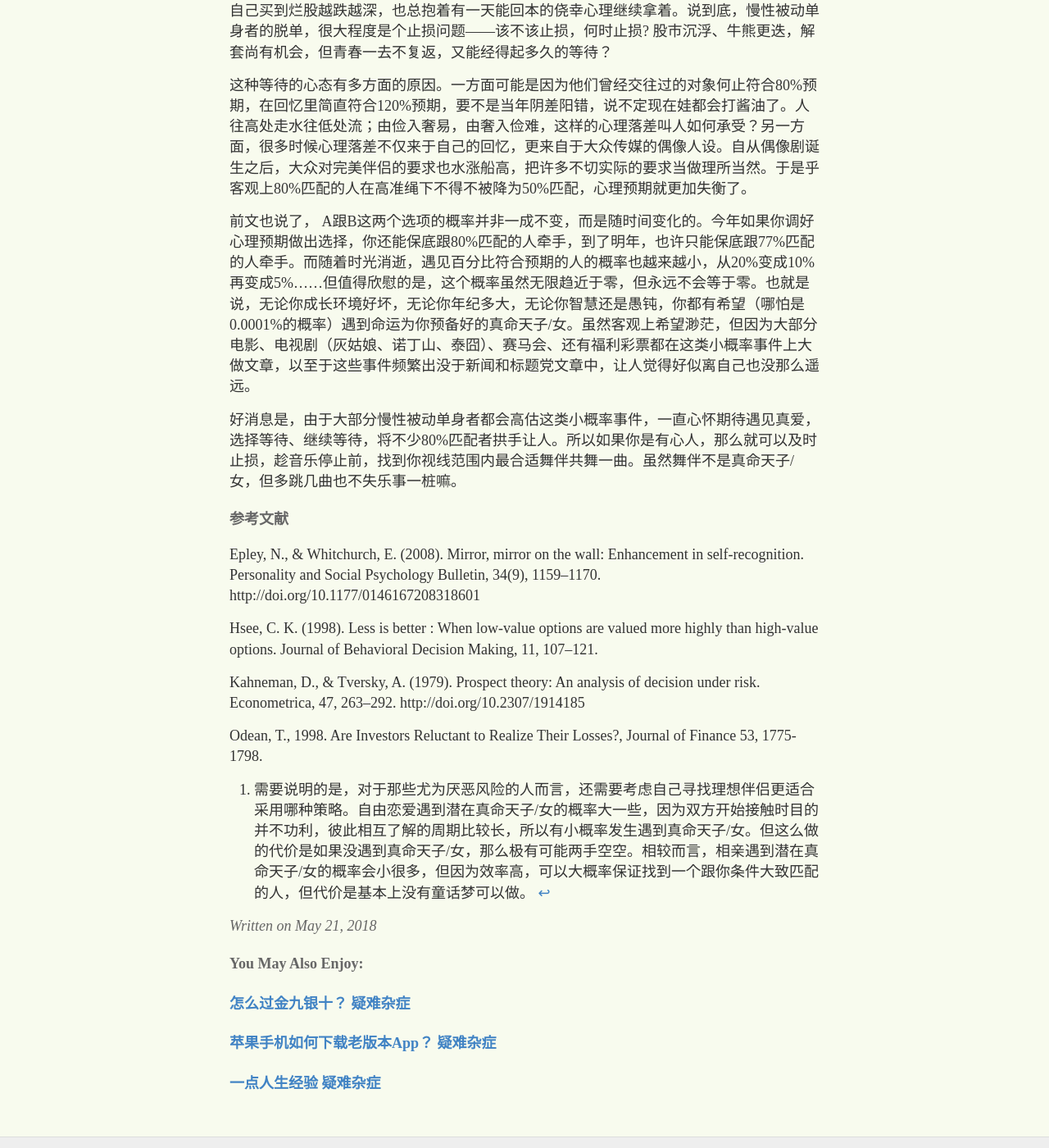
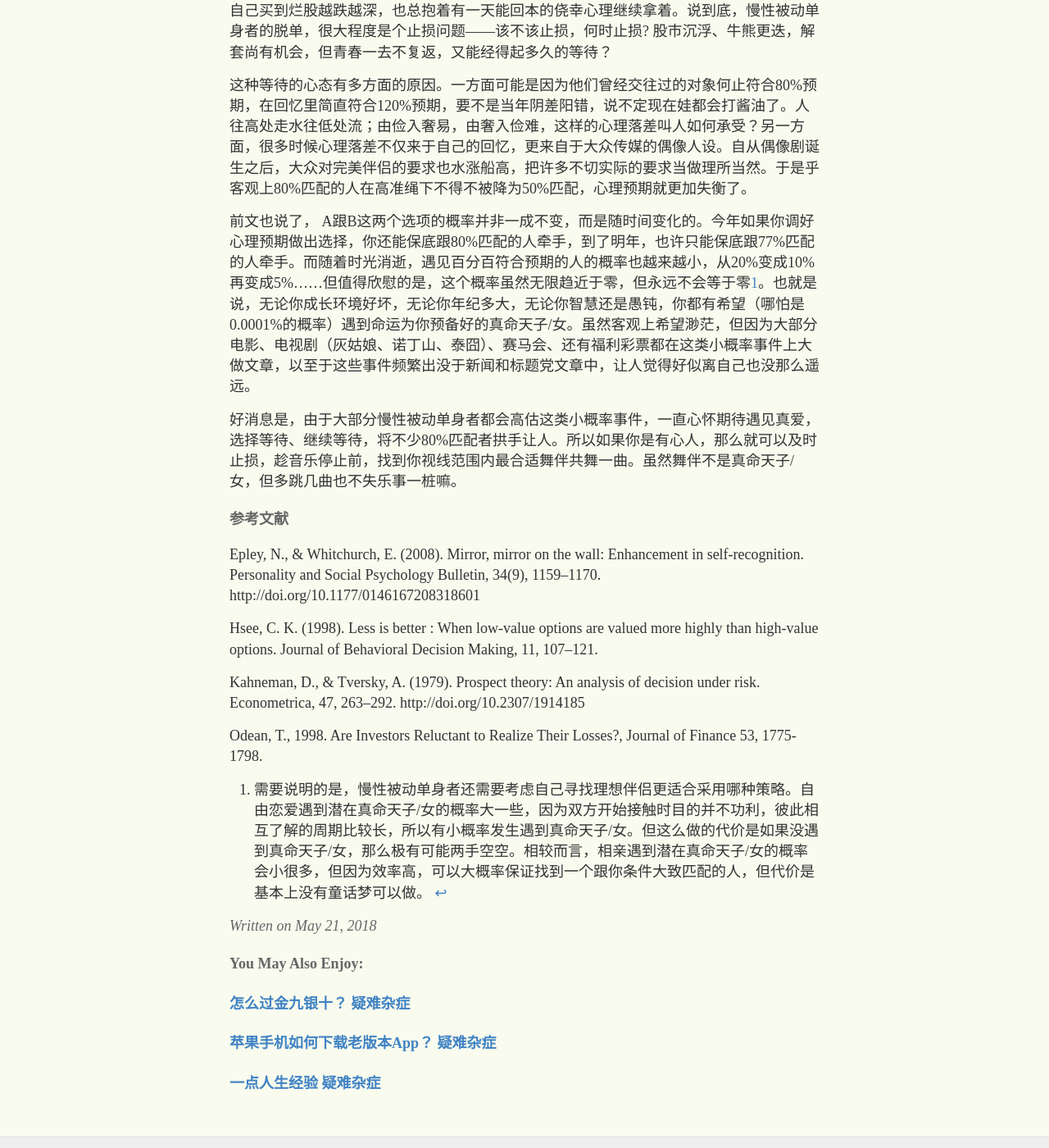
Before and after one commit to yihanxu/yihanxu.github.io, a Jekyll site: the page built from _posts/2018-5-21-chronic-single-stop-loss-limit.md, in a window 1280 px wide and 1400 px high, scrolled down 3122 px. Shown: the whole window at 82% size. Built offline with Jekyll 4.4.1, drawn with Linux system fonts in a browser that asks for light colours; comment, search, counter and statistics services are not loaded; some of the changed text lies outside the part shown.

Commit message:
revision

```diff
--- a/_posts/2018-5-21-chronic-single-stop-loss-limit.md
+++ b/_posts/2018-5-21-chronic-single-stop-loss-limit.md
@@ -50,11 +50,11 @@ Hsee在1998年做过一个有趣的实验。他拿着一张冰激凌的图片问
 
 这种等待的心态有多方面的原因。一方面可能是因为他们曾经交往过的对象何止符合80%预期，在回忆里简直符合120%预期，要不是当年阴差阳错，说不定现在娃都会打酱油了。人往高处走水往低处流；由俭入奢易，由奢入俭难，这样的心理落差叫人如何承受？另一方面，很多时候心理落差不仅来于自己的回忆，更来自于大众传媒的偶像人设。自从偶像剧诞生之后，大众对完美伴侣的要求也水涨船高，把许多不切实际的要求当做理所当然。于是乎客观上80%匹配的人在高准绳下不得不被降为50%匹配，心理预期就更加失衡了。
 
-前文也说了， A跟B这两个选项的概率并非一成不变，而是随时间变化的。今年如果你调好心理预期做出选择，你还能保底跟80%匹配的人牵手，到了明年，也许只能保底跟77%匹配的人牵手。而随着时光消逝，遇见百分比符合预期的人的概率也越来越小，从20%变成10%再变成5%……但值得欣慰的是，这个概率虽然无限趋近于零，但永远不会等于零。也就是说，无论你成长环境好坏，无论你年纪多大，无论你智慧还是愚钝，你都有希望（哪怕是0.0001%的概率）遇到命运为你预备好的真命天子/女。虽然客观上希望渺茫，但因为大部分电影、电视剧（灰姑娘、诺丁山、泰囧）、赛马会、还有福利彩票都在这类小概率事件上大做文章，以至于这些事件频繁出没于新闻和标题党文章中，让人觉得好似离自己也没那么遥远。
+前文也说了， A跟B这两个选项的概率并非一成不变，而是随时间变化的。今年如果你调好心理预期做出选择，你还能保底跟80%匹配的人牵手，到了明年，也许只能保底跟77%匹配的人牵手。而随着时光消逝，遇见百分百符合预期的人的概率也越来越小，从20%变成10%再变成5%……但值得欣慰的是，这个概率虽然无限趋近于零，但永远不会等于零[^1]。也就是说，无论你成长环境好坏，无论你年纪多大，无论你智慧还是愚钝，你都有希望（哪怕是0.0001%的概率）遇到命运为你预备好的真命天子/女。虽然客观上希望渺茫，但因为大部分电影、电视剧（灰姑娘、诺丁山、泰囧）、赛马会、还有福利彩票都在这类小概率事件上大做文章，以至于这些事件频繁出没于新闻和标题党文章中，让人觉得好似离自己也没那么遥远。
 
 好消息是，由于大部分慢性被动单身者都会高估这类小概率事件，一直心怀期待遇见真爱，选择等待、继续等待，将不少80%匹配者拱手让人。所以如果你是有心人，那么就可以及时止损，趁音乐停止前，找到你视线范围内最合适舞伴共舞一曲。虽然舞伴不是真命天子/女，但多跳几曲也不失乐事一桩嘛。
 
-[^1]: 需要说明的是，对于那些尤为厌恶风险的人而言，还需要考虑自己寻找理想伴侣更适合采用哪种策略。自由恋爱遇到潜在真命天子/女的概率大一些，因为双方开始接触时目的并不功利，彼此相互了解的周期比较长，所以有小概率发生遇到真命天子/女。但这么做的代价是如果没遇到真命天子/女，那么极有可能两手空空。相较而言，相亲遇到潜在真命天子/女的概率会小很多，但因为效率高，可以大概率保证找到一个跟你条件大致匹配的人，但代价是基本上没有童话梦可以做。
+[^1]: 需要说明的是，慢性被动单身者还需要考虑自己寻找理想伴侣更适合采用哪种策略。自由恋爱遇到潜在真命天子/女的概率大一些，因为双方开始接触时目的并不功利，彼此相互了解的周期比较长，所以有小概率发生遇到真命天子/女。但这么做的代价是如果没遇到真命天子/女，那么极有可能两手空空。相较而言，相亲遇到潜在真命天子/女的概率会小很多，但因为效率高，可以大概率保证找到一个跟你条件大致匹配的人，但代价是基本上没有童话梦可以做。
 
 #### 参考文献
 Epley, N., & Whitchurch, E. (2008). Mirror, mirror on the wall: Enhancement in self-recognition. Personality and Social Psychology Bulletin, 34(9), 1159–1170. http://doi.org/10.1177/0146167208318601
```
Also changed, not shown: other parts of _posts/2018-5-21-chronic-single-stop-loss-limit.md (+1 -1 lines).
